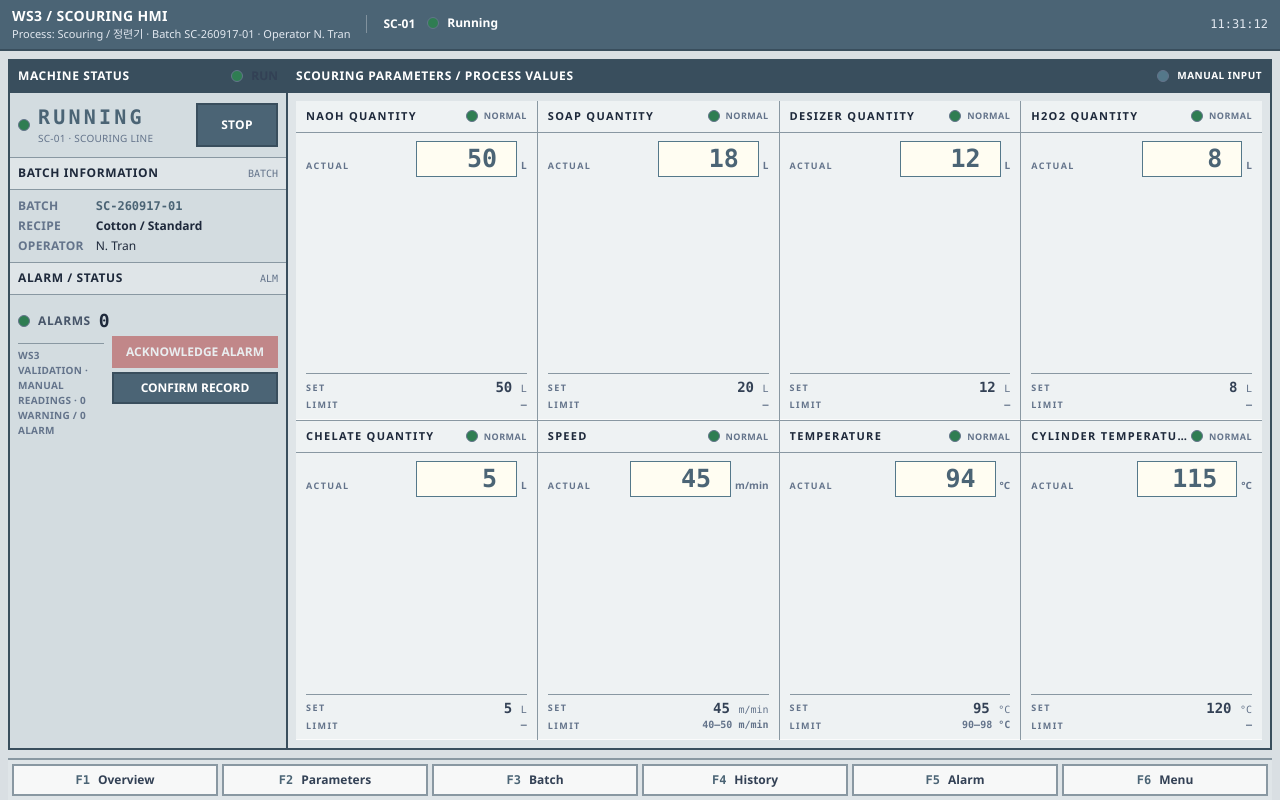
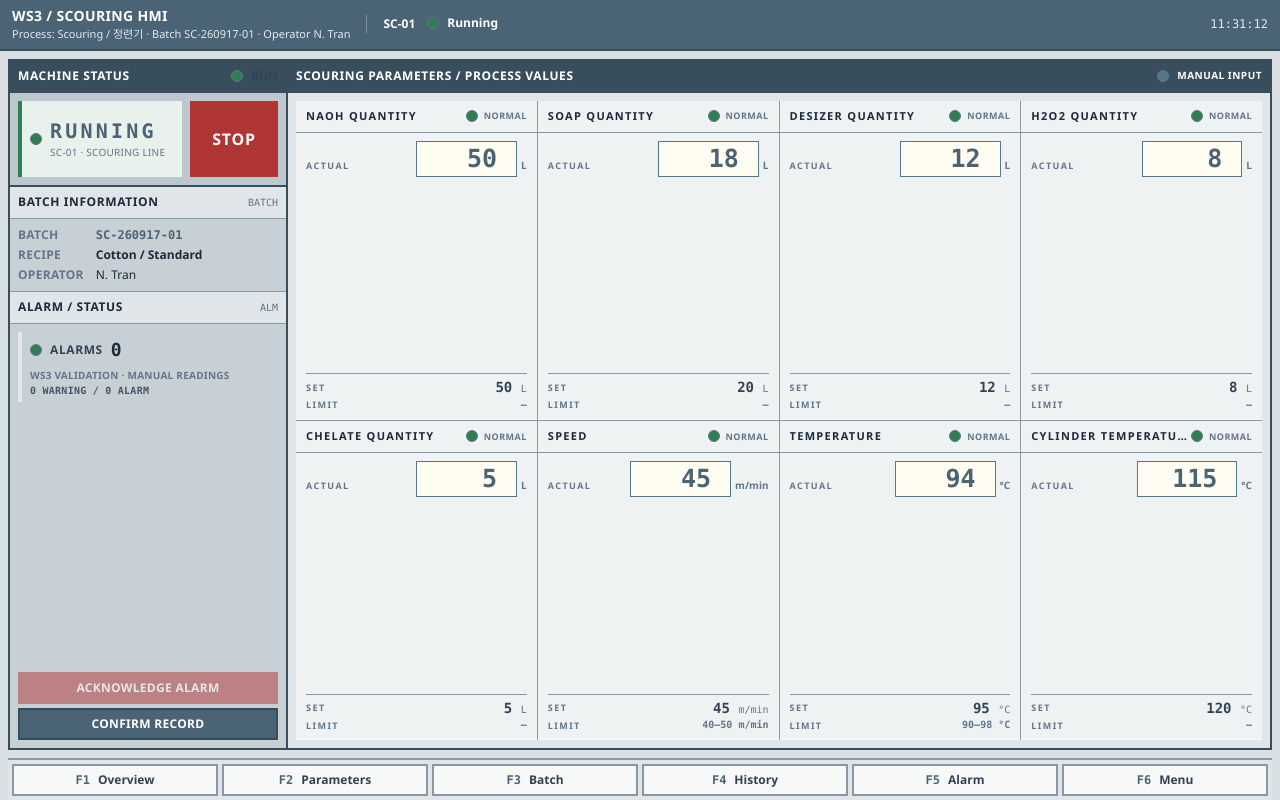
Before and after one commit to Tran-Tr-Khai/ws3-prod-sys, a React (Vite) app in the folder frontend/: page /machine/scouring in a window 1280 px wide. Built offline with nearby package versions, Linux system fonts and the light colour scheme; no server answers.

Commit message:
fix(scouring): refine operator control zone

```diff
--- a/frontend/src/features/machines/ScouringHMIPage.tsx
+++ b/frontend/src/features/machines/ScouringHMIPage.tsx
@@ -81,18 +81,18 @@ export function ScouringHMIPage() {
     <HMIHeader title="WS3 / Scouring HMI" subtitle="Process: Scouring / 정련기 · Batch SC-260917-01 · Operator N. Tran" machineName="SC-01" status={machineStatus} time={new Date().toLocaleTimeString('vi-VN')} />
     <div className="mx-2 mt-2 flex min-h-0 flex-1 flex-col overflow-hidden border-2 border-industrialDark bg-[#c7d0d4]">
       <div className="grid min-h-0 flex-1 lg:grid-cols-[278px_minmax(0,1fr)]">
-        <aside className="flex flex-col border-b-2 border-industrialDark bg-[#d3dce0] lg:border-b-0 lg:border-r-2">
-          <section className="border-b border-line">
+        <aside className="flex flex-col border-b-2 border-industrialDark bg-[#c7d0d4] lg:border-b-0 lg:border-r-2">
+          <section className="border-b-2 border-industrialDark bg-[#bcc8ce]">
             <header className="flex min-h-8 items-center justify-between border-b-2 border-industrialDark bg-industrialDark px-2 py-1 text-white"><h2 className="text-xs font-bold uppercase tracking-wider">Machine status</h2><StatusLamp status={machineStatus} label={running ? 'RUN' : 'STOP'} /></header>
-            <div className="flex items-center justify-between gap-2 px-2 py-2.5"><div className="flex min-w-0 items-center gap-2"><StatusLamp status={machineStatus} showLabel={false} /><div><div className="font-mono text-xl font-bold tracking-[0.16em] text-industrial">{running ? 'RUNNING' : 'STOPPED'}</div><div className="text-[10px] uppercase tracking-wide text-slate-500">SC-01 · Scouring line</div></div></div><button type="button" className="min-h-11 min-w-[82px] border-2 border-industrialDark bg-industrial px-2 text-xs font-bold uppercase tracking-wide text-white active:translate-y-px active:bg-industrialDark" onClick={handleMachineToggle}>{running ? 'STOP' : 'START'}</button></div>
+            <div className="grid grid-cols-[1fr_88px] items-stretch gap-2 p-2"><div className={`flex min-h-[76px] items-center gap-2 border-l-4 px-2 ${running ? 'border-success bg-[#e8f1ec]' : 'border-line bg-[#e1e6e8]'}`}><StatusLamp status={machineStatus} showLabel={false} /><div><div className="font-mono text-xl font-bold tracking-[0.16em] text-industrial">{running ? 'RUNNING' : 'STOPPED'}</div><div className="text-[10px] uppercase tracking-wide text-slate-500">SC-01 · Scouring line</div></div></div><HMIButton size="large" variant={running ? 'danger' : 'primary'} className="min-w-0 px-1 text-[11px] tracking-wider" onClick={handleMachineToggle}>{running ? 'STOP' : 'START'}</HMIButton></div>
           </section>
           <section className="border-b border-line">
             <header className="flex min-h-8 items-center justify-between border-b border-line bg-[#dfe5e8] px-2 py-1"><h2 className="text-xs font-bold uppercase tracking-wider text-slate-800">Batch information</h2><span className="font-mono text-[10px] text-slate-500">BATCH</span></header>
             <div className="grid grid-cols-[auto_1fr] gap-x-3 gap-y-1 px-2 py-2 text-xs"><span className="font-bold uppercase tracking-wide text-slate-500">Batch</span><span className="font-mono font-bold text-industrial">SC-260917-01</span><span className="font-bold uppercase tracking-wide text-slate-500">Recipe</span><span className="font-semibold">Cotton / Standard</span><span className="font-bold uppercase tracking-wide text-slate-500">Operator</span><span>N. Tran</span></div>
           </section>
-          <section>
+          <section className="flex min-h-0 flex-1 flex-col">
             <header className="flex min-h-8 items-center justify-between border-b border-line bg-[#dfe5e8] px-2 py-1"><h2 className="text-xs font-bold uppercase tracking-wider text-slate-800">Alarm / status</h2><span className="font-mono text-[10px] text-slate-500">ALM</span></header>
-            <div className="flex items-center justify-between gap-2 px-2 py-2"><div className="min-w-0"><div className="flex items-center gap-2 py-1"><StatusLamp status={alarmCount ? "alarm" : warningCount ? "warning" : "normal"} showLabel={false} /><span className="text-xs font-bold uppercase tracking-wider text-slate-600">Alarms</span><span className="font-mono text-lg font-bold tabular-nums text-slate-800">{alarmCount}</span></div><div className="mt-1 border-t border-line pt-1 text-[10px] font-semibold uppercase tracking-wide text-slate-500">WS3 validation · manual readings · {warningCount} warning / {alarmCount} alarm</div></div><div className="flex shrink-0 flex-col gap-1"><HMIButton size="compact" variant={alarmAcknowledged ? "secondary" : "danger"} disabled={alarmCount === 0 || alarmAcknowledged} onClick={acknowledgeAlarms}>{alarmAcknowledged ? "ACKNOWLEDGED" : "ACKNOWLEDGE ALARM"}</HMIButton><HMIButton size="compact" variant="primary" disabled={alarmCount > 0 && !alarmAcknowledged} onClick={confirmRecord}>{savedRecord ? "RECORD SAVED" : "CONFIRM RECORD"}</HMIButton></div></div>
+            <div className="flex min-h-0 flex-1 flex-col justify-between gap-2 p-2"><div className="border-l-4 px-2 py-1 ${alarmCount ? 'border-alarm bg-[#f8e7e7]' : warningCount ? 'border-warning bg-[#fff7df]' : 'border-success bg-[#e8f1ec]'}"><div className="flex items-center gap-2"><StatusLamp status={alarmCount ? "alarm" : warningCount ? "warning" : "normal"} showLabel={false} /><span className="text-xs font-bold uppercase tracking-wider text-slate-700">Alarms</span><span className="font-mono text-lg font-bold tabular-nums text-slate-800">{alarmCount}</span></div><div className="mt-1 text-[10px] font-semibold uppercase tracking-wide text-slate-500">WS3 validation · manual readings</div><div className="text-[10px] font-mono font-bold uppercase tracking-wide text-slate-600">{warningCount} warning / {alarmCount} alarm</div></div><div className="grid gap-1"><HMIButton size="compact" variant={alarmAcknowledged ? "secondary" : "danger"} className="w-full text-[10px] tracking-wide" disabled={alarmCount === 0 || alarmAcknowledged} onClick={acknowledgeAlarms}>{alarmAcknowledged ? "ACKNOWLEDGED" : "ACKNOWLEDGE ALARM"}</HMIButton><HMIButton size="compact" variant="primary" className="w-full text-[10px] tracking-wide" disabled={alarmCount > 0 && !alarmAcknowledged} onClick={confirmRecord}>{savedRecord ? "RECORD SAVED" : "CONFIRM RECORD"}</HMIButton></div></div>
           </section>
         </aside>
         <section className="flex min-h-0 min-w-0 flex-col bg-panel">
```
